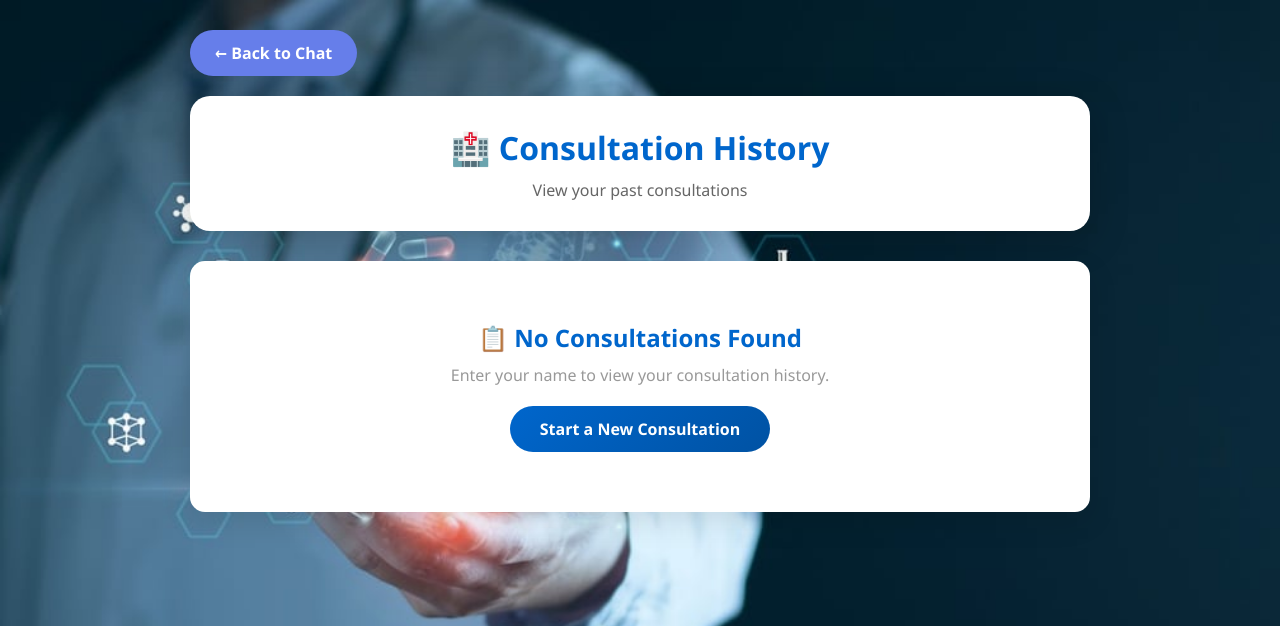
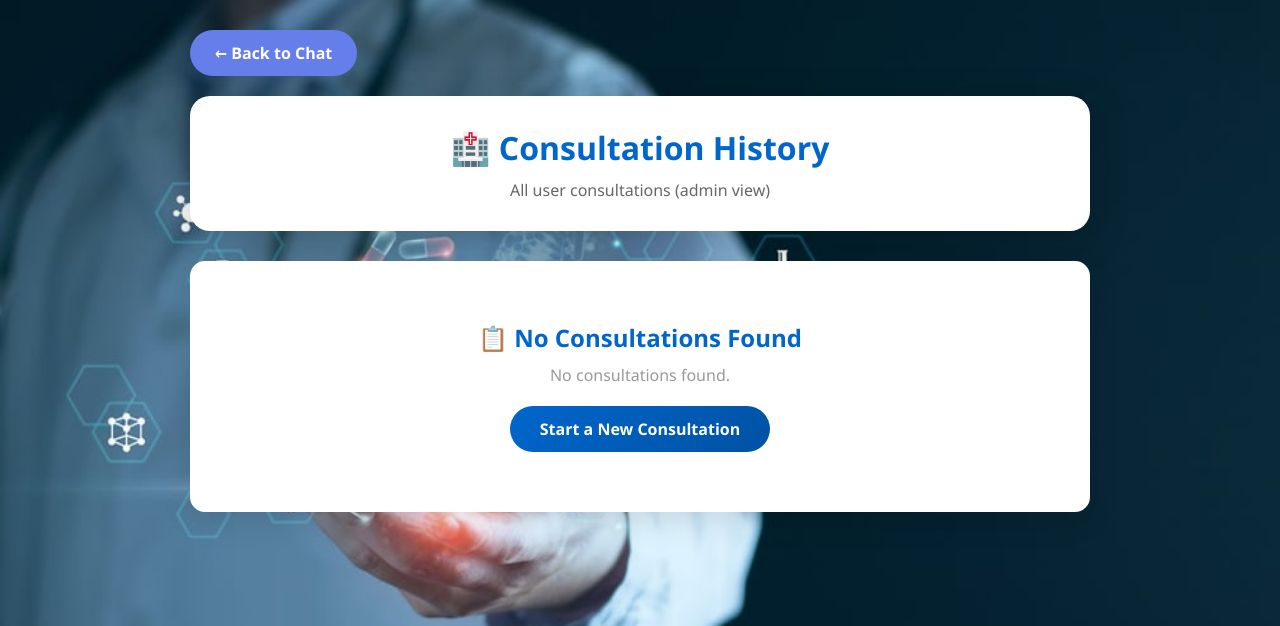
Before and after one commit to felix-musau/myai, a Flask app: page /history in a window 1280 px wide. Shown: the top 626 px of the page. Run offline with Flask 3, Linux system fonts and the light colour scheme; a user stored in the database is signed in.

Commit message:
we're back

```diff
--- a/app.py
+++ b/app.py
@@ -1,8 +1,9 @@
-from flask import Flask, render_template, request, jsonify, session, send_from_directory
+from flask import Flask, render_template, request, jsonify, session, send_from_directory, redirect, url_for
 from flask_session import Session
 from flask_sqlalchemy import SQLAlchemy
 from datetime import datetime
 import re, random, pandas as pd, numpy as np, csv, warnings
+from werkzeug.security import generate_password_hash, check_password_hash
 from sklearn import preprocessing
 from sklearn.ensemble import RandomForestClassifier
 from sklearn.model_selection import train_test_split
@@ -27,11 +28,22 @@ app.config['SQLALCHEMY_TRACK_MODIFICATIONS'] = False
 db = SQLAlchemy(app)
 
 #  DATABASE MODELS
-class UserConsultation(db.Model):
-    __tablename__ = 'user_consultations'
+# New users table to manage authentication and roles
+class User(db.Model):
+    __tablename__ = 'users'
+    id = db.Column(db.Integer, primary_key=True)
+    username = db.Column(db.String(150), unique=True, nullable=False)
+    password_hash = db.Column(db.String(255), nullable=False)
+    role = db.Column(db.String(20), nullable=False, default='user')  # 'user' or 'admin'
+    created_at = db.Column(db.DateTime, default=datetime.utcnow)
+
+
+# Consultations now belong to users. Renamed table from `user_consultations` to `consultations`.
+class Consultation(db.Model):
+    __tablename__ = 'consultations'
 
     id = db.Column(db.Integer, primary_key=True)
-    name = db.Column(db.String(100), nullable=False)
+    user_id = db.Column(db.Integer, db.ForeignKey('users.id'), nullable=False)
     age = db.Column(db.Integer)
     gender = db.Column(db.String(20))
     predicted_disease = db.Column(db.String(200), nullable=False)
@@ -43,6 +55,9 @@ class UserConsultation(db.Model):
     family_history = db.Column(db.Text)
     confidence = db.Column(db.Float)
     created_at = db.Column(db.DateTime, default=datetime.utcnow)
+
+    # Relationship helper (optional)
+    user = db.relationship('User', backref=db.backref('consultations', lazy=True))
 
 #  LOAD ML MODEL
 training = pd.read_csv("Training.csv")
@@ -211,8 +226,10 @@ def get_clarifying_questions(disease, current_symptoms):
 #  ROUTES
 @app.route('/')
 def index():
-    session.clear()
-    session['step'] = 'welcome'
+    # Do not clear the whole session here — keep login state.
+    # Initialize conversation step if not set.
+    if 'step' not in session:
+        session['step'] = 'welcome'
     return render_template('index.html')
 
 @app.route('/reset')
@@ -223,13 +240,18 @@ def reset():
 
 @app.route('/history')
 def history():
-    name = request.args.get('name', '')
-    if name:
-        consultations = UserConsultation.query.filter_by(name=name).order_by(
-            UserConsultation.created_at.desc()
-        ).all()
-        return render_template('history.html', consultations=consultations, name=name)
-    return render_template('history.html', consultations=[], name='')
+    # Require login to view history. Admins can view all consultations.
+    user_id = session.get('user_id')
+    role = session.get('role')
+    if not user_id:
+        return redirect(url_for('login'))
+
+    if role == 'admin':
+        consultations = Consultation.query.order_by(Consultation.created_at.desc()).all()
+    else:
+        consultations = Consultation.query.filter_by(user_id=user_id).order_by(Consultation.created_at.desc()).all()
+
+    return render_template('history.html', consultations=consultations)
 
 @app.route('/fact')
 def get_fact():
@@ -313,13 +335,13 @@ def chat():
         session['step'] = 'lifestyle'
         return jsonify(reply="🥼 Do you smoke, drink alcohol, or have irregular sleep patterns?")
 
-    # ==================== LIFESTYLE STEP ====================
+    # ==================== LIFESTYLE STEP =
     elif step == 'lifestyle':
         session['lifestyle'] = user_msg
         session['step'] = 'family'
         return jsonify(reply="🥼 Is there any family history of similar illnesses?")
 
-    # ==================== FAMILY HISTORY STEP ====================
+    #  FAMILY HISTORY STEP
     elif step == 'family':
         session['family'] = user_msg
 
@@ -335,7 +357,7 @@ def chat():
             session['step'] = 'final'
             return final_prediction()
 
-    # ==================== CLARIFYING QUESTIONS STEP ====================
+    # CLARIFYING QUESTIONS STEP
     elif step == 'clarify':
         idx = session.get('clarify_index', 0) - 1
         if idx >= 0 and idx < len(session.get('clarifying_questions', [])):
@@ -350,7 +372,7 @@ def chat():
         else:
             return ask_clarifying_question()
 
-    # ==================== FINAL STEP ====================
+    #  FINAL STEP
     elif step == 'final':
         return final_prediction()
 
@@ -386,31 +408,39 @@ def final_prediction():
             text += f"{i}. {p}\n"
 
     text += f"\n⚠️ **Please consult a healthcare professional for proper diagnosis and treatment.**\n"
-    text += f"\nThank you for using MyAI, {session.get('name', 'User')}! 🙏"
+    # Prefer authenticated username if available, otherwise fall back to chat-collected name
+    display_name = session.get('username') or session.get('name') or 'User'
+    text += f"\nThank you for using MyAI, {display_name}! 🙏"
 
-    # Save to database
+    # Save to database: only save if a logged-in user exists. This ensures every consultation
+    # belongs to a user and prevents trusting frontend identity.
     try:
-        consultation = UserConsultation(
-            name=session.get('name', 'Unknown'),
-            age=session.get('age'),
-            gender=session.get('gender'),
-            predicted_disease=disease,
-            symptoms=', '.join(session.get('symptoms', [])),
-            severity=session.get('severity'),
-            days=session.get('days'),
-            pre_existing=session.get('preexist'),
-            lifestyle=session.get('lifestyle'),
-            family_history=session.get('family'),
-            confidence=conf
-        )
-        db.session.add(consultation)
-        db.session.commit()
+        user_id = session.get('user_id')
+        if user_id:
+            consultation = Consultation(
+                user_id=user_id,
+                age=session.get('age'),
+                gender=session.get('gender'),
+                predicted_disease=disease,
+                symptoms=', '.join(session.get('symptoms', [])),
+                severity=session.get('severity'),
+                days=session.get('days'),
+                pre_existing=session.get('preexist'),
+                lifestyle=session.get('lifestyle'),
+                family_history=session.get('family'),
+                confidence=conf
+            )
+            db.session.add(consultation)
+            db.session.commit()
+        else:
+            # Do not save anonymous consultations. Encourage the user to register/login to save history.
+            text += "\n\n🔐 To save this consultation to your history, please register or log in."
     except Exception as e:
         print(f"Database error: {e}")
 
     return jsonify(reply=text)
 
-# ==================== CASUAL CONVERSATION HANDLER ====================
+# CASUAL CONVERSATION HANDLER
 @app.route('/handle-casual', methods=['POST'])
 def handle_casual():
     user_msg = request.json.get('message', '').lower()
@@ -426,7 +456,7 @@ def handle_casual():
 
     return jsonify(is_casual=False)
 
-# ==================== ERROR HANDLERS ====================
+#  ERROR HANDLERS
 @app.route('/hospitals')
 def hospitals():
     return render_template('hospitals.html')
@@ -440,6 +470,66 @@ def serve_ai_image():
 @app.route('/contact')
 def contact():
     return render_template('contact.html')
+
+
+# ---------------------- Authentication Routes ----------------------
+@app.route('/register', methods=['GET', 'POST'])
+def register():
+    """Register a new user. Passwords are hashed using werkzeug's generate_password_hash.
+    Minimal checks are performed: username uniqueness and non-empty password.
+    After successful registration the user is logged in (session stores user_id and role).
+    """
+    if request.method == 'POST':
+        username = request.form.get('username', '').strip()
+        password = request.form.get('password', '').strip()
+
+        if not username or not password:
+            return render_template('register.html', error='Username and password are required')
+
+        existing = User.query.filter_by(username=username).first()
+        if existing:
+            return render_template('register.html', error='Username already taken')
+
+        pw_hash = generate_password_hash(password)
+        user = User(username=username, password_hash=pw_hash, role='user')
+        db.session.add(user)
+        db.session.commit()
+
+        # Log the user in
+        session['user_id'] = user.id
+        session['role'] = user.role
+        session['username'] = user.username
+        return redirect(url_for('index'))
+
+    return render_template('register.html')
+
+
+@app.route('/login', methods=['GET', 'POST'])
+def login():
+    """Login existing users. Uses check_password_hash to verify passwords.
+    Stores `session['user_id']` and `session['role']` on success.
+    """
+    if request.method == 'POST':
+        username = request.form.get('username', '').strip()
+        password = request.form.get('password', '').strip()
+
+        user = User.query.filter_by(username=username).first()
+        if not user or not check_password_hash(user.password_hash, password):
+            return render_template('login.html', error='Invalid credentials')
+
+        session['user_id'] = user.id
+        session['role'] = user.role
+        session['username'] = user.username
+        return redirect(url_for('index'))
+
+    return render_template('login.html')
+
+
+@app.route('/logout')
+def logout():
+    session.clear()
+    return redirect(url_for('index'))
+
 
 @app.route('/send-message', methods=['POST'])
 def send_message():
@@ -460,10 +550,10 @@ def not_found(error):
 def server_error(error):
     return jsonify(error="Server error"), 500
 
-# ==================== CREATE TABLES ====================
+# CREATE TABLES
 with app.app_context():
     db.create_all()
 
-# ==================== RUN APP ====================
+# RUN APP
 if __name__ == "__main__":
     app.run(debug=True, host='0.0.0.0', port=5000)
--- a/templates/history.html
+++ b/templates/history.html
@@ -249,8 +249,10 @@
 
         <div class="history-header">
             <h1>🏥 Consultation History</h1>
-            {% if name %}
-                <p>Medical records for: <strong>{{ name }}</strong></p>
+            {% if session.get('role') == 'admin' %}
+                <p>All user consultations (admin view)</p>
+            {% elif session.get('username') %}
+                <p>Medical records for: <strong>{{ session.get('username') }}</strong></p>
             {% else %}
                 <p>View your past consultations</p>
             {% endif %}
@@ -307,7 +309,7 @@
             {% else %}
                 <div class="empty-state">
                     <h2>📋 No Consultations Found</h2>
-                    <p>{% if name %}No consultation records found for {{ name }}.{% else %}Enter your name to view your consultation history.{% endif %}</p>
+                    <p>{% if session.get('role') == 'admin' %}No consultations found.{% elif session.get('username') %}No consultation records found for {{ session.get('username') }}.{% else %}No consultations found. Please log in to view your records.{% endif %}</p>
                     <a href="/">Start a New Consultation</a>
                 </div>
             {% endif %}
```
Also changed, not shown: templates/index.html (+17 -6 lines), templates/login.html (added, +33 -0 lines), templates/register.html (added, +33 -0 lines).
